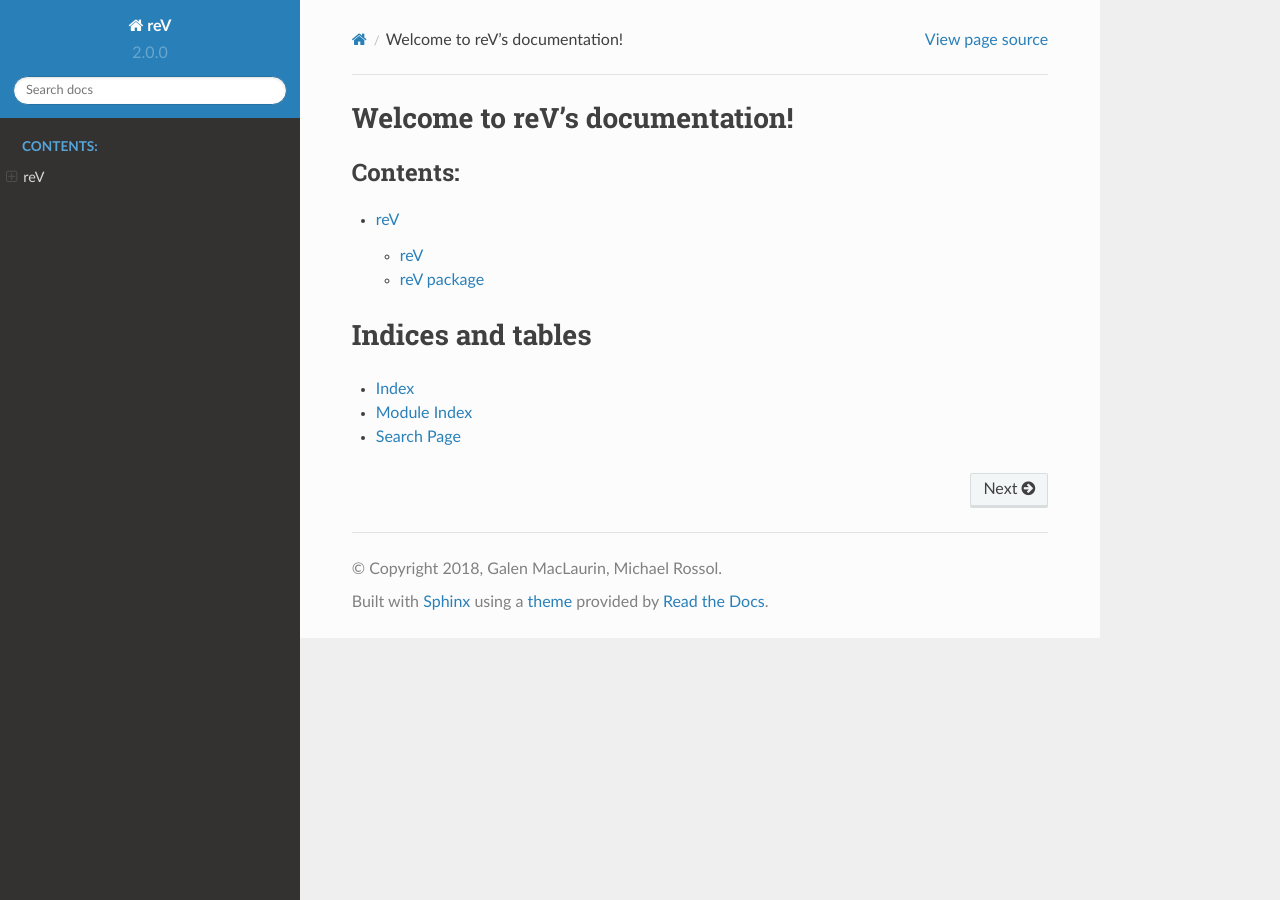
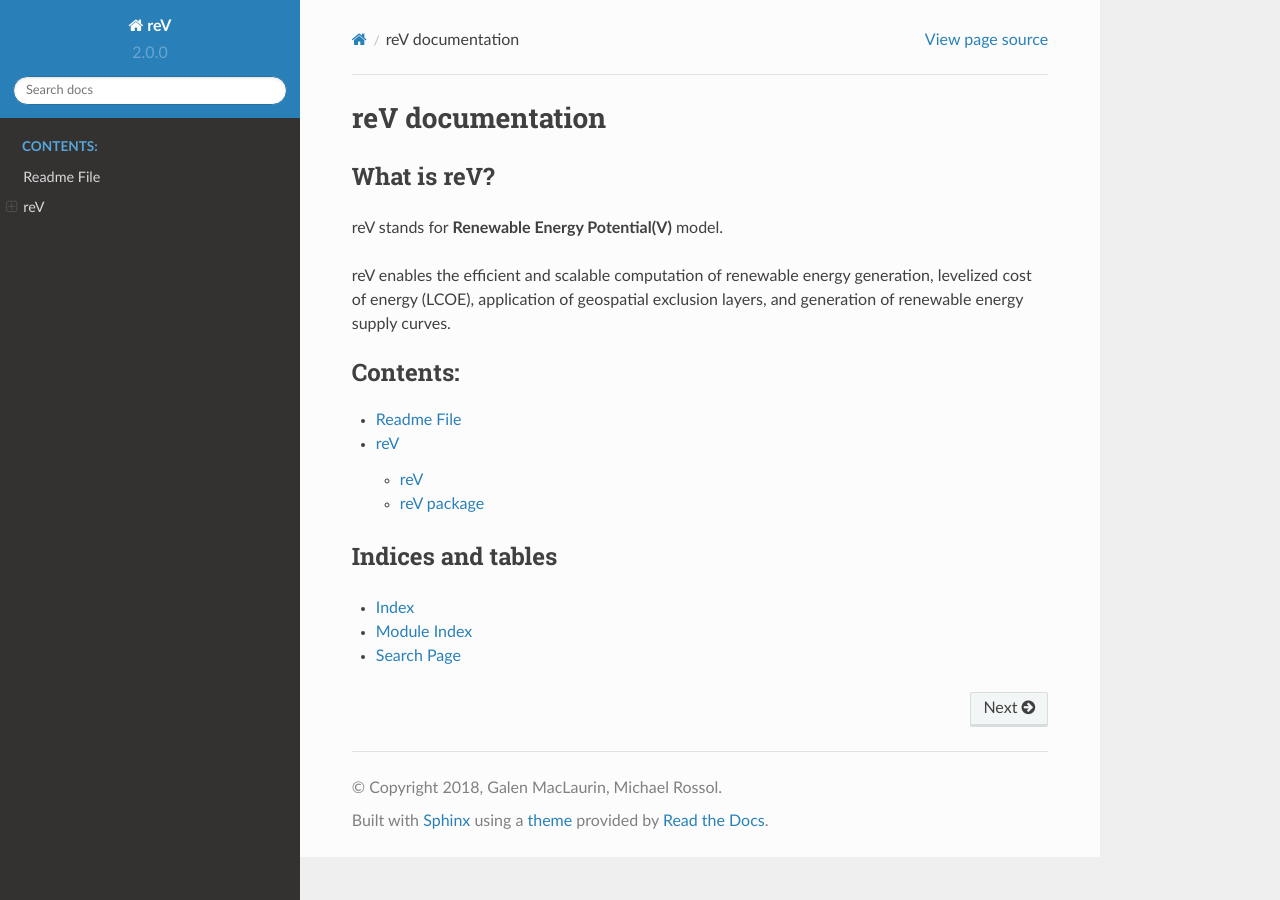
Before and after one commit to NREL/reV, a Sphinx documentation site: the page built from docs/source/index.rst, in a window 1280 px wide. Built offline with Sphinx 7.4.7 and the Read the Docs theme 2.0.0, drawn with Linux system fonts in a browser that asks for light colours.

Commit message:
add readme to docs

```diff
--- a/docs/source/index.rst
+++ b/docs/source/index.rst
@@ -3,13 +3,22 @@
    You can adapt this file completely to your liking, but it should at least
    contain the root `toctree` directive.
 
-Welcome to reV's documentation!
-====================================
+reV documentation
+*******************
+
+What is reV?
+=============
+reV stands for **Renewable Energy Potential(V)** model.
+
+reV enables the efficient and scalable computation of renewable energy
+generation, levelized cost of energy (LCOE), application of
+geospatial exclusion layers, and generation of renewable energy supply curves.
 
 .. toctree::
    :maxdepth: 2
    :caption: Contents:
 
+   readme_link
    reV
 
 Indices and tables
--- /dev/null
+++ b/docs/source/readme_link.rst
@@ -0,0 +1,4 @@
+Readme File
+===========
+
+.. mdinclude:: ../../README.md
```
